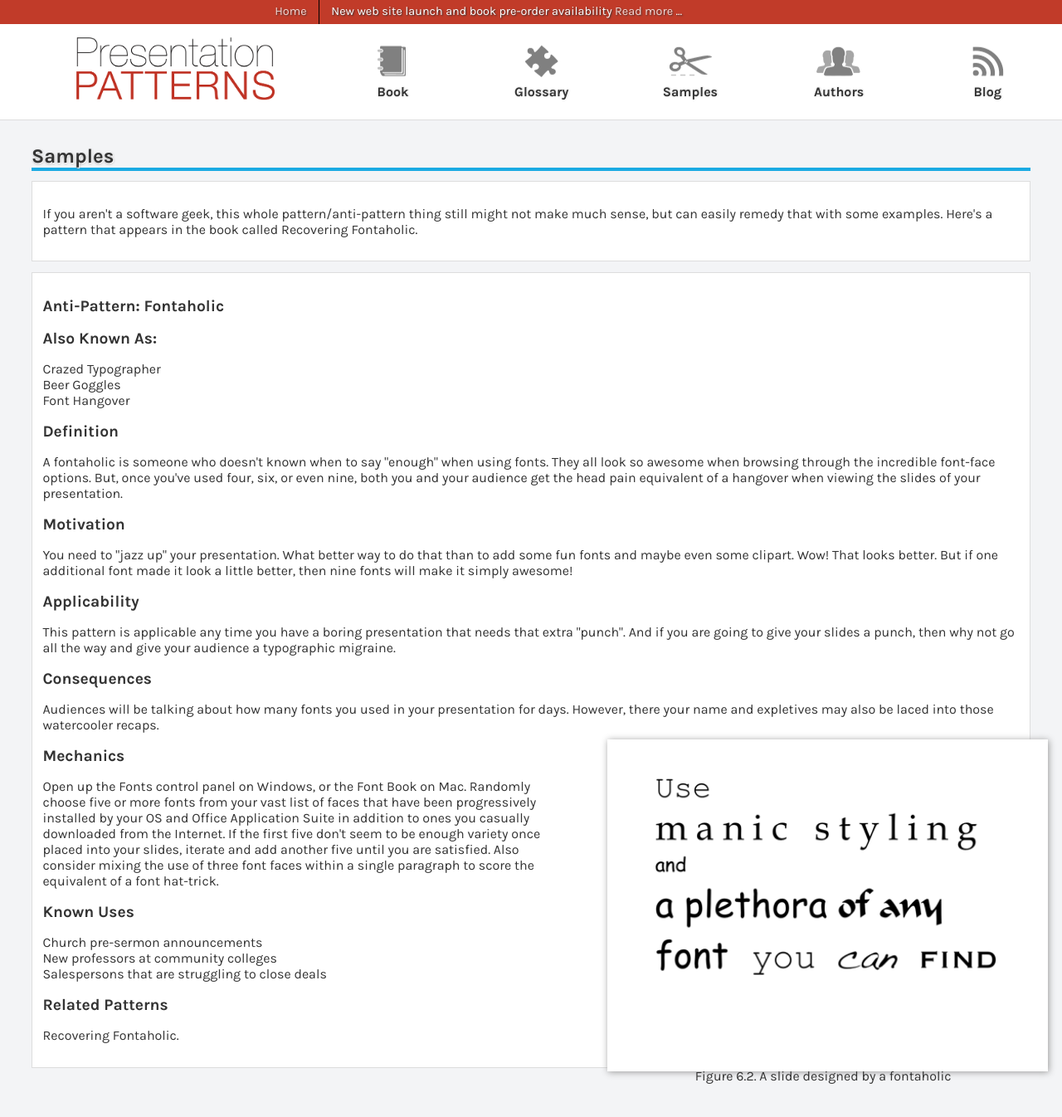
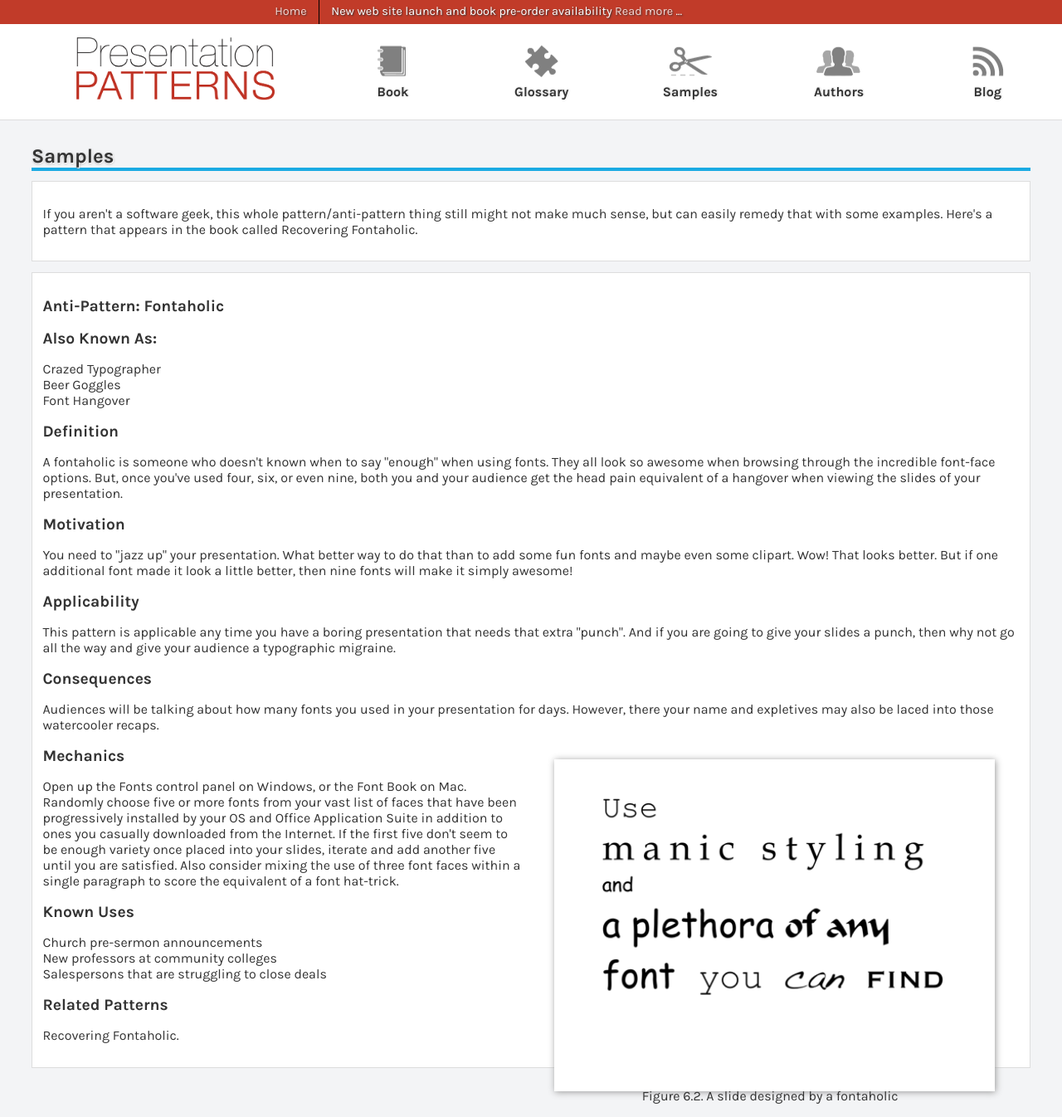
Before and after one commit to PresentationPatterns/presentationpatterns.github.com, a Jekyll site: the page built from samples.md, in a window 1280 px wide. Shown: the whole page at 83% size. Built offline with Jekyll 4.4.1, drawn with Linux system fonts in a browser that asks for light colours; before the commit the page ends 1325 px from its top, so only the background shows below that.

Commit message:
Resolved figure and figcaption styling

```diff
--- a/css/base.css
+++ b/css/base.css
@@ -64,8 +64,8 @@ figure{
 
 }
 	article section figure{
-		margin-top: -.5em;
-		margin-right:  -1.5em;
+		/*margin-top: -.5em;
+		margin-right:  -1.5em;*/
 
 /*		-ms-transform:rotate(3deg);
 		-moz-transform:rotate(3deg);
```
Also changed, not shown: 1 other file.
